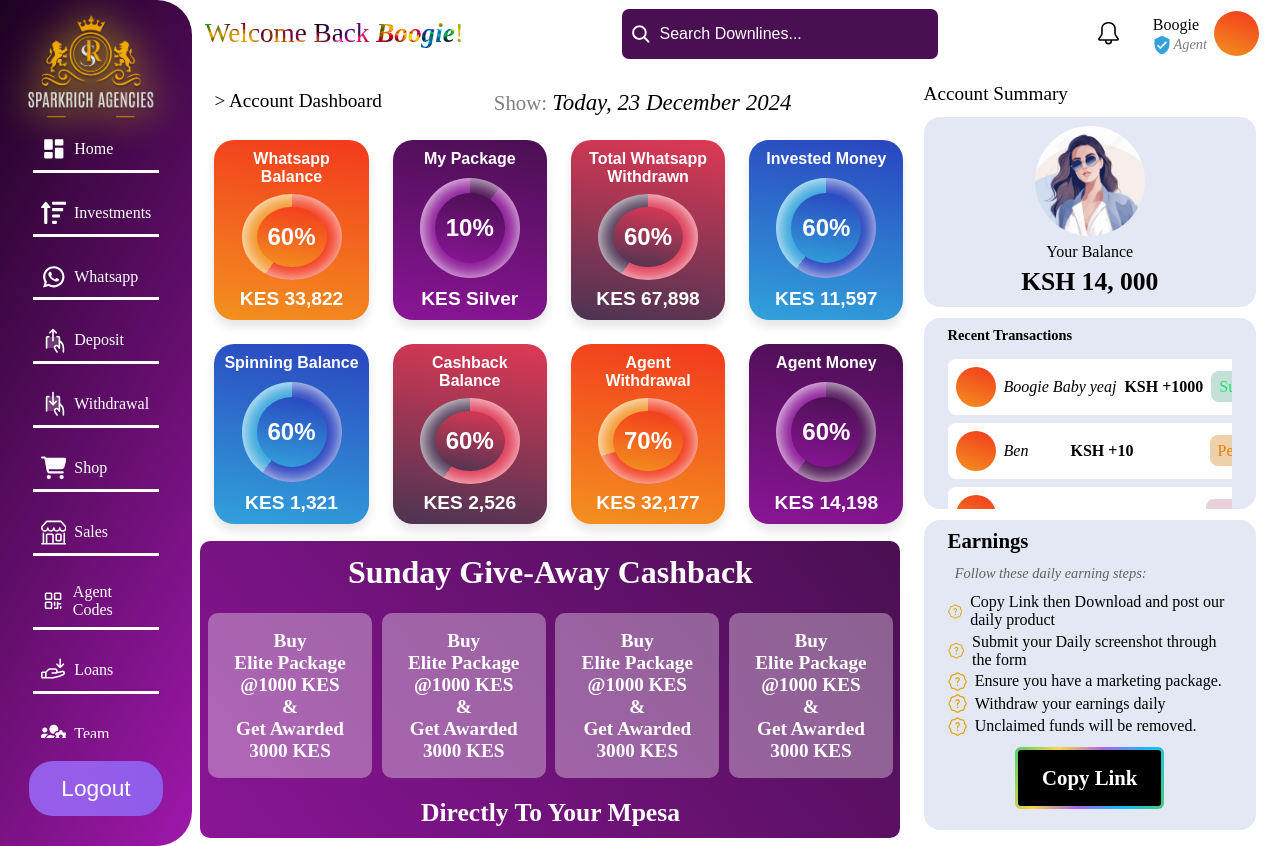
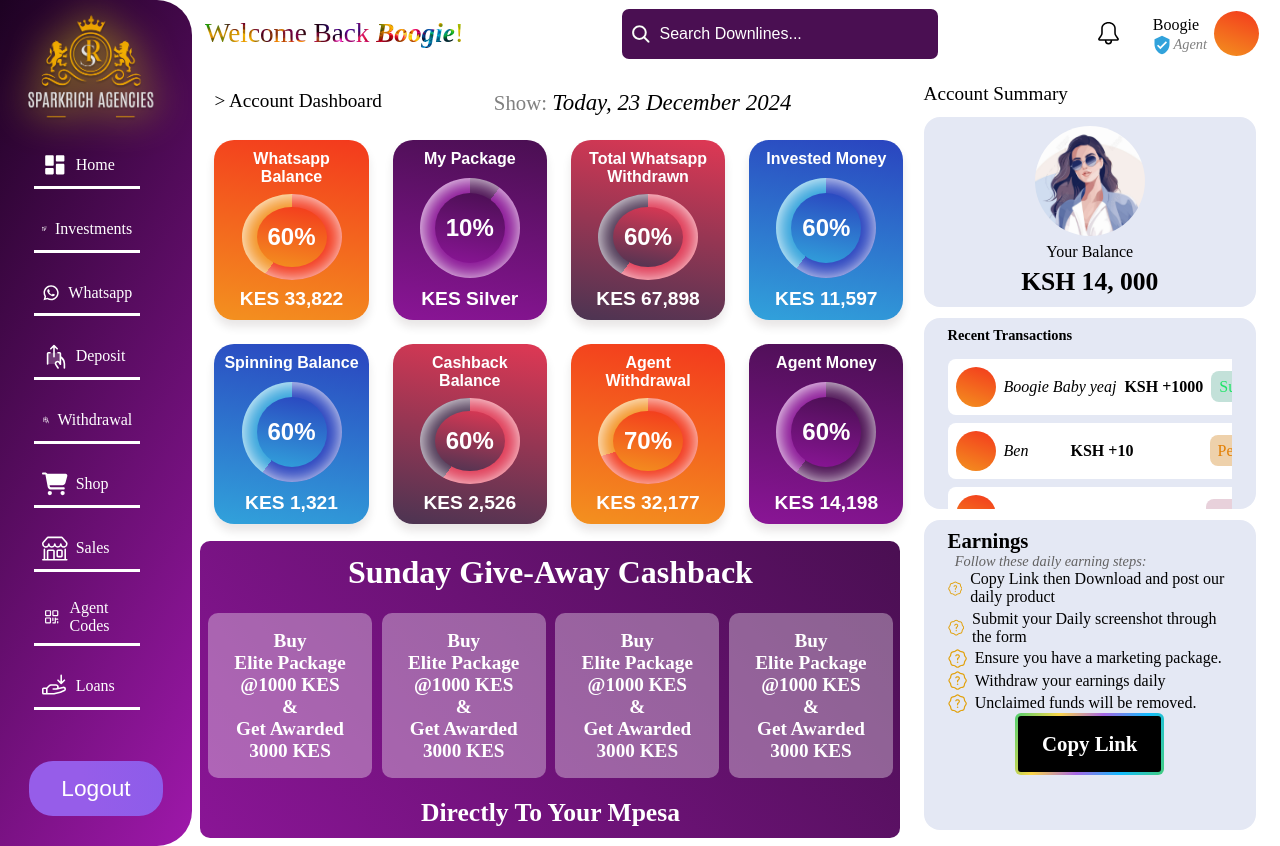
Before and after one commit to primeboogie/sparkrich, a React (Vite) app: page / in a window 1280 px wide. Built offline with nearby package versions, Linux system fonts and the light colour scheme; a web font is replaced by a local one.

Commit message:
updating dashboard

```diff
--- a/src/assets/css/account/account.module.css
+++ b/src/assets/css/account/account.module.css
@@ -32,6 +32,12 @@
     grid-area: 1/2/3/3;
 }
 
+@media only screen and (min-height: 900px) {
+    .account{
+        place-content: start;
+    }
+
+}
 @media only screen and (max-width: 1300px) {
 
     .account .largedevise{
--- a/src/assets/css/account/dashstatus.module.css
+++ b/src/assets/css/account/dashstatus.module.css
@@ -152,7 +152,7 @@
 
 .uiinfo{
     grid-area: 4/1/5/2;
-    place-items: start;
+    place-content: start;
 }
 
 .uiinfo span:nth-child(1){
--- a/src/assets/css/compiler/navbar.module.css
+++ b/src/assets/css/compiler/navbar.module.css
@@ -22,10 +22,11 @@
 
 .navbar{
     display: grid;
-    grid-template-columns: repeat(1 1fr);
-    grid-template-rows: auto 1fr auto;
+    grid-template-columns: repeat(1, 1fr);
+    grid-template-rows: auto auto auto;
     overflow: hidden;
-    grid-gap: 0em;
+    place-content: start !important;
+    grid-gap: 1em;
 }
 
 .sparkpng {
@@ -41,7 +42,7 @@
     grid-area: 2/1/3/2;
     overflow: auto;
     display: grid;
-    justify-items: center;
+    align-items: start;
 
 }
 .navbar ul{
@@ -50,6 +51,7 @@
     grid-gap: 1.2em;
     padding: none;
     width: 90%;
+    justify-content: center;
 }
 .navbar ul li {
     position: relative;
@@ -58,6 +60,7 @@
     padding: 0.5em;
     justify-self: center;
 }
+.navbar .nav img,
 .navbar .nav svg {
     font-size: 1.6em;
 
@@ -136,12 +139,21 @@
         height: 160px;
         justify-self: center;
     }
+
     .navbar ul {
-        grid-gap: 0.8em;
+    grid-gap: 0.8em;
+    width: 100%;
+
     }
+
     .navbar ul li {
-        width: 80%;
+        width: 100%;
     }
+    .navbar ul li a{
+        width: 100%;
+        width: 160px;
+    }
+
   }
 
   @media only screen and (max-width: 680px) {
@@ -153,13 +165,6 @@
 
   }
   @media only screen and (max-width: 490px) {
-    .navbar .nav{
-        justify-items: center;
-    }
-
-    .navbar ul li {
-    width: 80%;
-    }
 
 
   }
@@ -171,7 +176,4 @@
 
   @media only screen and (max-width: 312px) {
 
-    .navbar .nav{
-        justify-items: start;
-    }
   }
--- a/src/assets/css/forms/login.module.css
+++ b/src/assets/css/forms/login.module.css
@@ -59,9 +59,9 @@
     background: rgba(149, 145, 145, 0.89);
     color: #fff;
     text-align: left;
-    animation: bounce 1s;
+  }    animation: bounce 1s;
     -webkit-appearance: none;
-  }
+
 
   .login input::placeholder {
     color: #e5e1e1;
--- a/src/assets/css/main.module.css
+++ b/src/assets/css/main.module.css
@@ -64,7 +64,7 @@
     border-radius: 0.5rem;
 }
 
-@media only screen and (max-width: 1300px) {
+@media only screen and (max-height: 700px) {
 
 
 }
--- a/src/components/compiler/Navbar.jsx
+++ b/src/components/compiler/Navbar.jsx
@@ -24,7 +24,6 @@ function Navbar( {mobile} ) {
       </div>
 
     <div className={styles.nav}>
-
       <ul>
           <li><Link to="/account"> <RiDashboardFill /> Home</Link></li>
           <li><Link to="/deposit"> <FaSortAmountUp /> Investments</Link></li>
@@ -44,8 +43,8 @@ function Navbar( {mobile} ) {
       <button className={styles.button}>
       <span className={styles.buttonContent}>Logout </span>
       </button>
+    </div>
 
-    </div>
     </div>
 
   )
```
Lines whose indentation alone changed are shown as unchanged.
